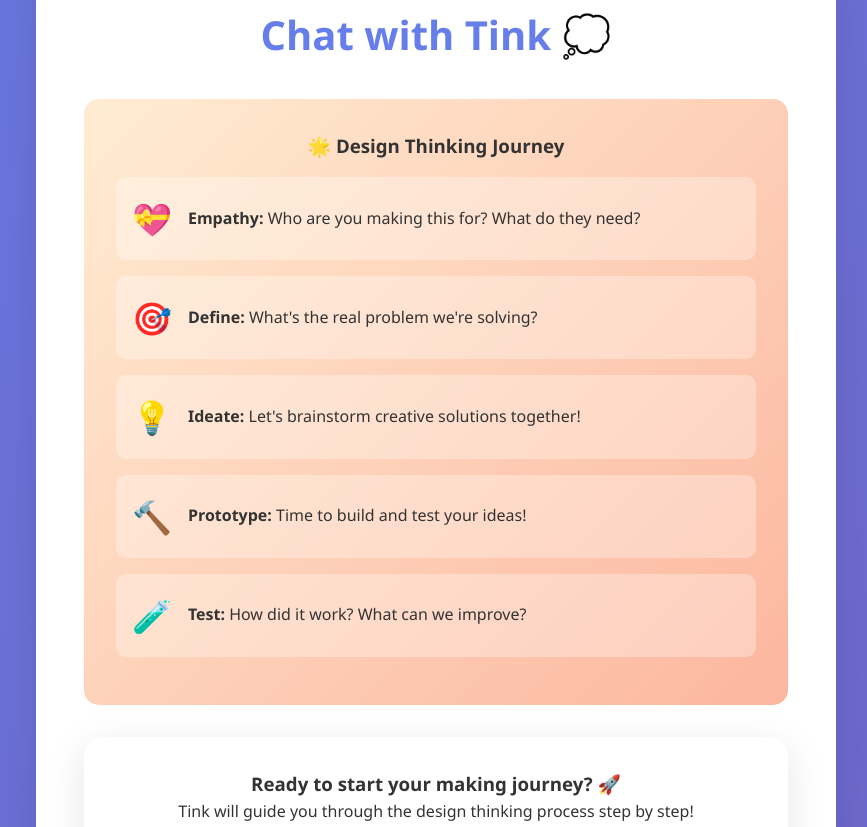
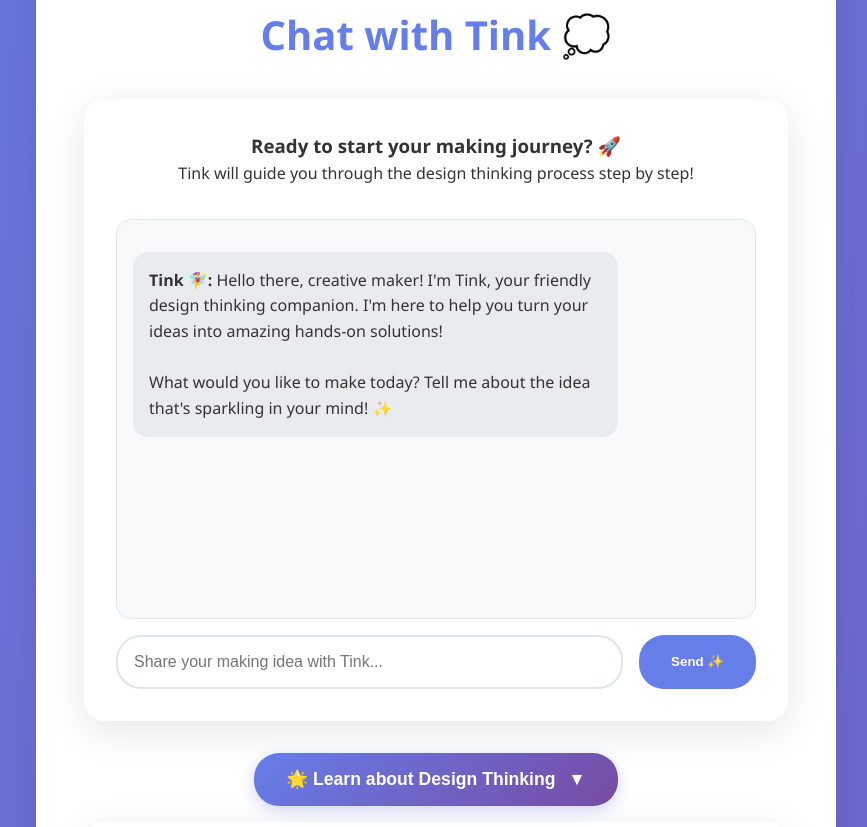
Before and after one commit to makingspaces/maker, a website: page index.html in a window 1280 px wide. Shown: the part 973-1800 px from the top of the page, without its empty margins (204-1071 px from the left). Drawn offline with Linux system fonts and the light colour scheme.

Commit message:
moved design thinking info below chat

```diff
--- a/index.html
+++ b/index.html
@@ -320,6 +320,41 @@
             border-radius: 15px;
             padding: 2rem;
             margin: 2rem 0;
+            transition: all 0.3s ease;
+            overflow: hidden;
+        }
+
+        .design-thinking-toggle {
+            text-align: center;
+            margin: 2rem 0 1rem 0;
+        }
+
+        .toggle-button {
+            background: linear-gradient(135deg, #667eea 0%, #764ba2 100%);
+            color: white;
+            border: none;
+            padding: 1rem 2rem;
+            border-radius: 25px;
+            font-size: 1.1rem;
+            font-weight: 600;
+            cursor: pointer;
+            transition: all 0.3s ease;
+            box-shadow: 0 4px 15px rgba(102, 126, 234, 0.3);
+        }
+
+        .toggle-button:hover {
+            transform: translateY(-2px);
+            box-shadow: 0 6px 20px rgba(102, 126, 234, 0.4);
+        }
+
+        #toggleIcon {
+            display: inline-block;
+            transition: transform 0.3s ease;
+            margin-left: 0.5rem;
+        }
+
+        .rotated {
+            transform: rotate(180deg);
         }
 
         .process-step {
@@ -400,7 +435,31 @@
         <div class="container">
             <div class="content-section">
                 <h2 class="section-title">Chat with Tink 💭</h2>
-                <div class="thinking-process">
+                <div class="chat-container">
+                    <div class="chat-header">
+                        <h3>Ready to start your making journey? 🚀</h3>
+                        <p>Tink will guide you through the design thinking process step by step!</p>
+                    </div>
+                    <div class="chat-messages" id="chatMessages">
+                        <div class="message tink-message">
+                            <strong>Tink 🧚‍♀️:</strong> Hello there, creative maker! I'm Tink, your friendly design thinking companion. I'm here to help you turn your ideas into amazing hands-on solutions!
+                            <br><br>
+                            What would you like to make today? Tell me about the idea that's sparkling in your mind! ✨
+                        </div>
+                    </div>
+                    <div class="chat-input-container">
+                        <input type="text" class="chat-input" id="chatInput" placeholder="Share your making idea with Tink...">
+                        <button class="send-button" onclick="sendMessage()">Send ✨</button>
+                    </div>
+                </div>
+
+                <div class="design-thinking-toggle">
+                    <button class="toggle-button" onclick="toggleDesignThinking()">
+                        🌟 Learn about Design Thinking <span id="toggleIcon">▼</span>
+                    </button>
+                </div>
+
+                <div class="thinking-process" id="designThinkingProcess" style="display: none;">
                     <h3 style="text-align: center; margin-bottom: 1rem;">🌟 Design Thinking Journey</h3>
                     <div class="process-step">
                         <div class="step-icon">💝</div>
@@ -638,6 +697,22 @@
             navLinks.style.display = navLinks.style.display === 'flex' ? 'none' : 'flex';
         });
 
+        // Toggle Design Thinking section
+        function toggleDesignThinking() {
+            const process = document.getElementById('designThinkingProcess');
+            const icon = document.getElementById('toggleIcon');
+
+            if (process.style.display === 'none') {
+                process.style.display = 'block';
+                icon.textContent = '▲';
+                icon.classList.add('rotated');
+            } else {
+                process.style.display = 'none';
+                icon.textContent = '▼';
+                icon.classList.remove('rotated');
+            }
+        }
+
         // Conversation history storage
         let conversationHistory = [];
 
```
